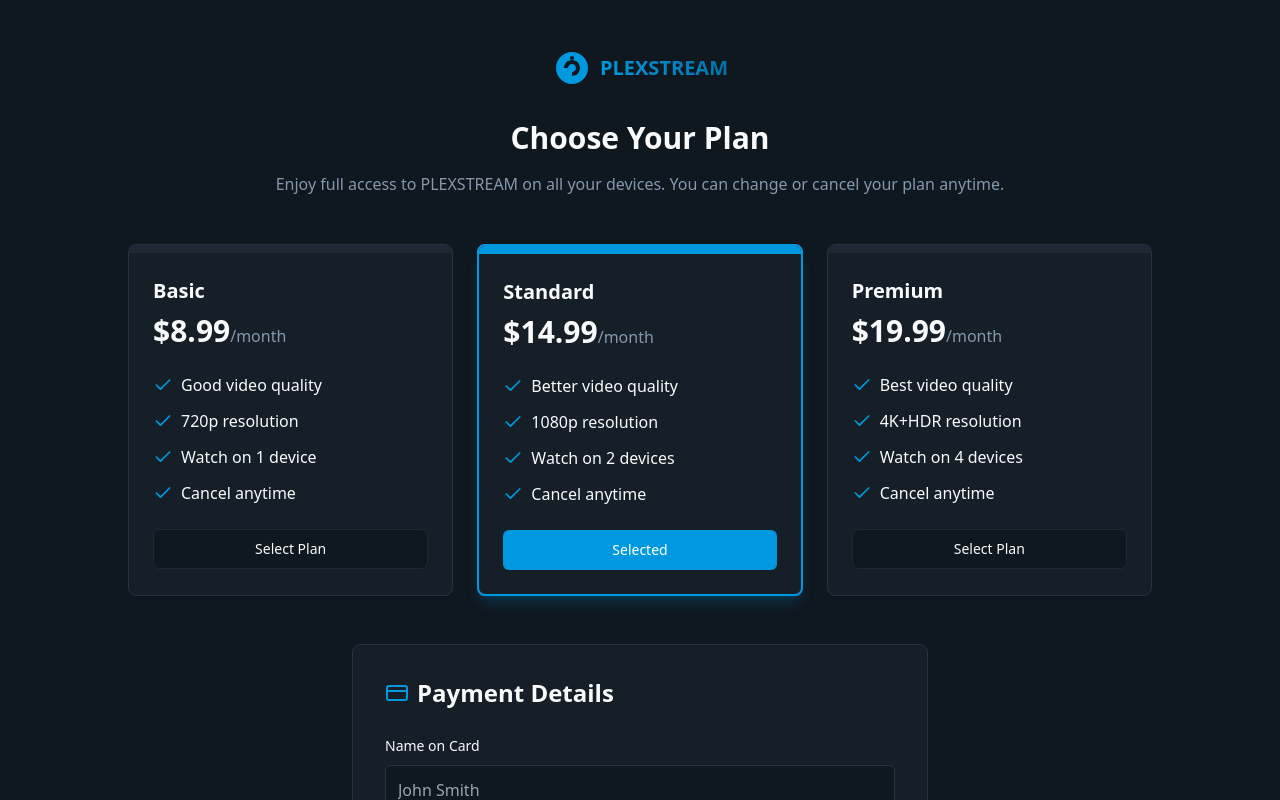
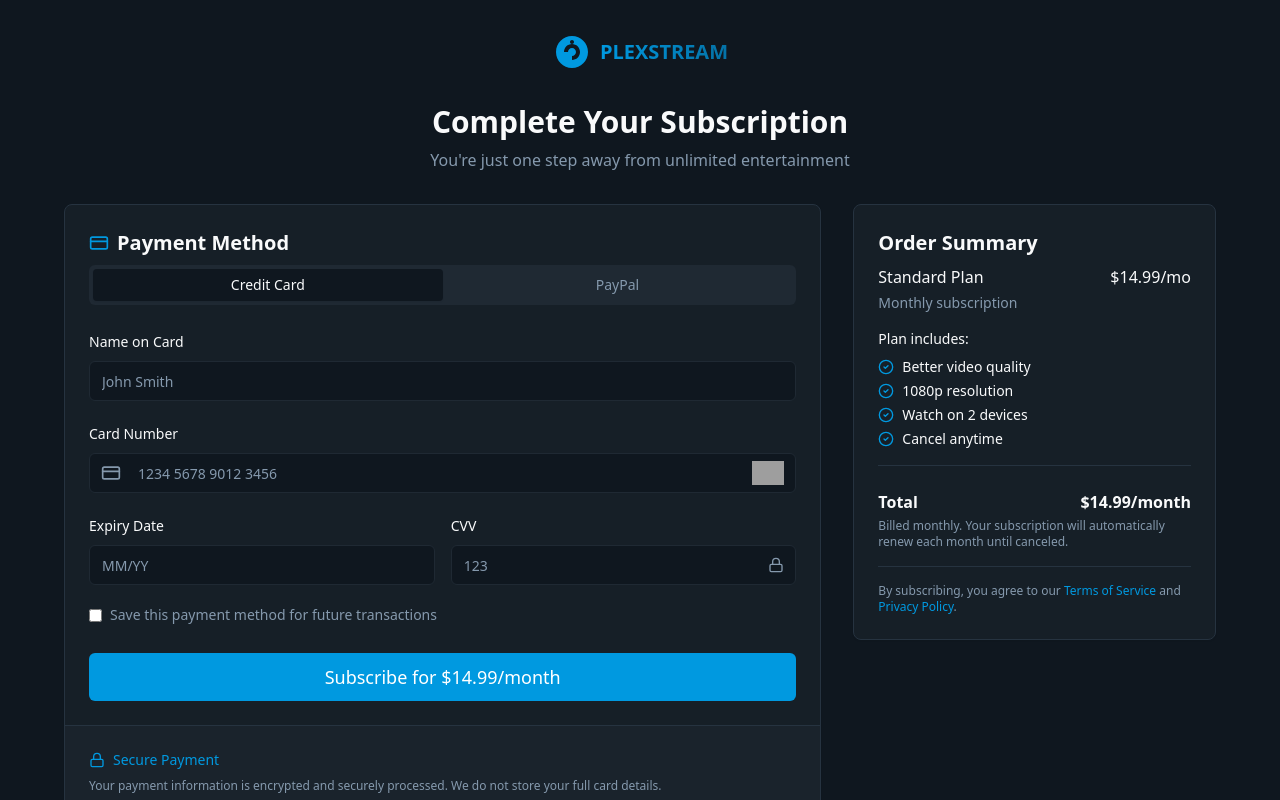
Before and after one commit to Deep-Mhatre/stream-plex-prime-now, a React (Vite) app: page /subscription in a window 1280 px wide. Shown: the top 800 px of the page. Built offline with nearby package versions, Linux system fonts and the light colour scheme; sample sign-in values are in the browser's storage; grey boxes are pictures that could not be loaded.

Commit message:
Implement payment gateway integration

```diff
--- a/package.json
+++ b/package.json
@@ -34,7 +34,7 @@
     "@radix-ui/react-slider": "^1.2.0",
     "@radix-ui/react-slot": "^1.1.0",
     "@radix-ui/react-switch": "^1.1.0",
-    "@radix-ui/react-tabs": "^1.1.0",
+    "@radix-ui/react-tabs": "^1.1.3",
     "@radix-ui/react-toast": "^1.2.1",
     "@radix-ui/react-toggle": "^1.1.0",
     "@radix-ui/react-toggle-group": "^1.1.0",
--- a/src/components/ui/separator.tsx
+++ b/src/components/ui/separator.tsx
@@ -1,3 +1,4 @@
+
 import * as React from "react"
 import * as SeparatorPrimitive from "@radix-ui/react-separator"
 
--- a/src/components/ui/tabs.tsx
+++ b/src/components/ui/tabs.tsx
@@ -1,3 +1,4 @@
+
 import * as React from "react"
 import * as TabsPrimitive from "@radix-ui/react-tabs"
 
--- a/src/pages/Plans.tsx
+++ b/src/pages/Plans.tsx
@@ -48,8 +48,8 @@ const Plans = () => {
 
   const handleContinue = () => {
     console.log(`Selected plan: ${selectedPlan}`);
-    // Navigate to subscription payment page
-    navigate('/subscription');
+    // Navigate to subscription payment page with selected plan
+    navigate(`/subscription?plan=${selectedPlan}`);
   };
 
   return (
--- a/src/pages/SubscriptionPayment.tsx
+++ b/src/pages/SubscriptionPayment.tsx
@@ -1,12 +1,15 @@
+
 import React, { useState } from 'react';
-import { useNavigate } from 'react-router-dom';
+import { useNavigate, useLocation } from 'react-router-dom';
 import { Button } from '@/components/ui/button';
-import { Card, CardContent } from '@/components/ui/card';
-import { Check, CreditCard, QrCode, Smartphone, Building2 } from 'lucide-react';
+import { Card, CardContent, CardFooter, CardHeader } from '@/components/ui/card';
+import { Check, CreditCard, PaymentIcon, Lock, CheckCircle2 } from 'lucide-react';
 import Logo from '@/components/Logo';
 import { toast } from 'sonner';
 import { Label } from '@/components/ui/label';
 import { Input } from '@/components/ui/input';
+import { Tabs, TabsContent, TabsList, TabsTrigger } from '@/components/ui/tabs';
+import { Separator } from '@/components/ui/separator';
 
 interface PlanOption {
   id: string;
@@ -16,6 +19,26 @@ interface PlanOption {
   resolution: string;
   devices: number;
 }
+
+const PaymentMethod = ({
+  title,
+  icon,
+  children
+}: {
+  title: string;
+  icon: React.ReactNode;
+  children: React.ReactNode
+}) => {
+  return (
+    <div className="space-y-4">
+      <div className="flex items-center gap-2 mb-4">
+        {icon}
+        <h3 className="text-lg font-semibold">{title}</h3>
+      </div>
+      {children}
+    </div>
+  );
+};
 
 const SubscriptionPayment = () => {
   const plans: PlanOption[] = [
@@ -45,12 +68,17 @@ const SubscriptionPayment = () => {
     }
   ];
 
-  const [selectedPlan, setSelectedPlan] = useState('standard');
+  const location = useLocation();
+  const queryParams = new URLSearchParams(location.search);
+  const initialPlan = queryParams.get('plan') || 'standard';
+
+  const [selectedPlan, setSelectedPlan] = useState(initialPlan);
   const [cardNumber, setCardNumber] = useState('');
   const [cardName, setCardName] = useState('');
   const [expiry, setExpiry] = useState('');
   const [cvv, setCvv] = useState('');
   const [processing, setProcessing] = useState(false);
+  const [savePaymentMethod, setSavePaymentMethod] = useState(false);
   const navigate = useNavigate();
 
   const handleCardNumberChange = (e: React.ChangeEvent<HTMLInputElement>) => {
@@ -91,141 +119,224 @@ const SubscriptionPayment = () => {
     }, 2000);
   };
 
+  const selectedPlanDetails = plans.find(p => p.id === selectedPlan) || plans[1];
+
   return (
     <div className="min-h-screen bg-background">
-      <div className="container mx-auto px-4 py-12">
+      <div className="container mx-auto px-4 py-8">
         <div className="mb-8 flex justify-center">
           <Logo />
         </div>
 
-        <div className="max-w-4xl mx-auto text-center mb-12">
-          <h1 className="text-3xl font-bold mb-4">Choose Your Plan</h1>
-          <p className="text-muted-foreground">
-            Enjoy full access to PLEXSTREAM on all your devices. You can change or cancel your plan anytime.
+        <div className="max-w-4xl mx-auto mb-8">
+          <h1 className="text-3xl font-bold mb-2 text-center">Complete Your Subscription</h1>
+          <p className="text-muted-foreground text-center">
+            You're just one step away from unlimited entertainment
           </p>
         </div>
 
-        <div className="grid grid-cols-1 md:grid-cols-3 gap-6 max-w-5xl mx-auto mb-12">
-          {plans.map((plan) => (
-            <Card
-              key={plan.id}
-              className={`overflow-hidden transition-all ${
-                selectedPlan === plan.id
-                  ? 'border-primary border-2 shadow-lg shadow-primary/20'
-                  : 'hover:border-primary/50'
-              }`}
-            >
-              <div className={`h-2 ${selectedPlan === plan.id ? 'bg-primary' : 'bg-secondary'}`} />
-              <CardContent className="p-6">
-                <h3 className="text-xl font-bold mb-2">{plan.name}</h3>
-                <div className="mb-6">
-                  <span className="text-3xl font-bold">${plan.price}</span>
-                  <span className="text-muted-foreground">/month</span>
+        <div className="grid grid-cols-1 md:grid-cols-3 gap-8 max-w-6xl mx-auto">
+          {/* Payment Form */}
+          <div className="md:col-span-2">
+            <Card>
+              <CardHeader className="pb-2">
+                <h2 className="text-xl font-semibold flex items-center gap-2">
+                  <CreditCard className="h-5 w-5 text-primary" />
+                  Payment Method
+                </h2>
+              </CardHeader>
+
+              <Tabs defaultValue="card" className="w-full">
+                <div className="px-6">
+                  <TabsList className="grid grid-cols-2 mb-6">
+                    <TabsTrigger value="card">Credit Card</TabsTrigger>
+                    <TabsTrigger value="paypal">PayPal</TabsTrigger>
+                  </TabsList>
                 </div>
 
-                <ul className="space-y-3 mb-6">
-                  <li className="flex items-start gap-2">
-                    <Check className="h-5 w-5 text-primary flex-shrink-0 mt-0.5" />
-                    <span>{plan.quality} video quality</span>
-                  </li>
-                  <li className="flex items-start gap-2">
-                    <Check className="h-5 w-5 text-primary flex-shrink-0 mt-0.5" />
-                    <span>{plan.resolution} resolution</span>
-                  </li>
-                  <li className="flex items-start gap-2">
-                    <Check className="h-5 w-5 text-primary flex-shrink-0 mt-0.5" />
-                    <span>Watch on {plan.devices} device{plan.devices > 1 ? 's' : ''}</span>
-                  </li>
-                  <li className="flex items-start gap-2">
-                    <Check className="h-5 w-5 text-primary flex-shrink-0 mt-0.5" />
-                    <span>Cancel anytime</span>
-                  </li>
-                </ul>
-
-                <Button
-                  variant={selectedPlan === plan.id ? 'default' : 'outline'}
-                  className="w-full"
-                  onClick={() => setSelectedPlan(plan.id)}
-                >
-                  {selectedPlan === plan.id ? 'Selected' : 'Select Plan'}
-                </Button>
-              </CardContent>
-            </Card>
-          ))}
-        </div>
-
-        <div className="max-w-xl mx-auto bg-card p-8 rounded-lg border">
-          <h2 className="text-2xl font-bold mb-6 flex items-center gap-2">
-            <CreditCard className="text-primary" />
-            <span>Payment Details</span>
-          </h2>
-
-          <form onSubmit={handleSubmit} className="space-y-6">
+                <TabsContent value="card">
+                  <form onSubmit={handleSubmit} className="space-y-5 px-6 pb-6">
                     <div className="space-y-2">
-              <label htmlFor="cardName" className="text-sm font-medium">Name on Card</label>
-              <input
+                      <Label htmlFor="cardName">Name on Card</Label>
+                      <Input
                         id="cardName"
                         type="text"
                         value={cardName}
                         onChange={(e) => setCardName(e.target.value)}
                         placeholder="John Smith"
-                className="w-full p-3 border rounded-md bg-background"
                         required
                       />
                     </div>
 
                     <div className="space-y-2">
-              <label htmlFor="cardNumber" className="text-sm font-medium">Card Number</label>
+                      <Label htmlFor="cardNumber">Card Number</Label>
                       <div className="relative">
-                <input
+                        <Input
                           id="cardNumber"
                           type="text"
                           value={cardNumber}
                           onChange={handleCardNumberChange}
                           placeholder="1234 5678 9012 3456"
-                  className="w-full p-3 border rounded-md bg-background"
+                          className="pl-12"
                           required
                         />
+                        <div className="absolute inset-y-0 left-0 flex items-center pl-3 pointer-events-none">
+                          <CreditCard className="h-5 w-5 text-muted-foreground" />
+                        </div>
+                        <div className="absolute inset-y-0 right-0 flex items-center pr-3 pointer-events-none">
+                          <img src="https://upload.wikimedia.org/wikipedia/commons/thumb/2/2a/Mastercard-logo.svg/1280px-Mastercard-logo.svg.png"
+                               alt="Mastercard"
+                               className="h-6" />
+                        </div>
                       </div>
                     </div>
 
                     <div className="grid grid-cols-2 gap-4">
                       <div className="space-y-2">
-                <label htmlFor="expiry" className="text-sm font-medium">Expiry Date</label>
-                <input
+                        <Label htmlFor="expiry">Expiry Date</Label>
+                        <Input
                           id="expiry"
                           type="text"
                           value={expiry}
                           onChange={handleExpiryChange}
                           placeholder="MM/YY"
-                  className="w-full p-3 border rounded-md bg-background"
                           required
                         />
                       </div>
 
                       <div className="space-y-2">
-                <label htmlFor="cvv" className="text-sm font-medium">CVV</label>
-                <input
+                        <Label htmlFor="cvv">CVV</Label>
+                        <div className="relative">
+                          <Input
                             id="cvv"
                             type="text"
                             value={cvv}
                             onChange={handleCvvChange}
                             placeholder="123"
-                  className="w-full p-3 border rounded-md bg-background"
                             required
                           />
+                          <div className="absolute inset-y-0 right-0 flex items-center pr-3 pointer-events-none">
+                            <Lock className="h-4 w-4 text-muted-foreground" />
+                          </div>
+                        </div>
                       </div>
                     </div>
 
-            <div className="pt-4">
+                    <div className="flex items-center space-x-2">
+                      <input
+                        type="checkbox"
+                        id="savePayment"
+                        checked={savePaymentMethod}
+                        onChange={() => setSavePaymentMethod(!savePaymentMethod)}
+                        className="rounded border-gray-300"
+                      />
+                      <Label htmlFor="savePayment" className="text-sm text-muted-foreground">
+                        Save this payment method for future transactions
+                      </Label>
+                    </div>
+
+                    <div className="pt-2">
                       <Button type="submit" className="w-full py-6 text-lg" disabled={processing}>
-                {processing ? 'Processing...' : `Subscribe for $${plans.find(p => p.id === selectedPlan)?.price}/month`}
+                        {processing ? 'Processing...' : `Subscribe for $${selectedPlanDetails.price.toFixed(2)}/month`}
                       </Button>
-              <p className="mt-4 text-xs text-center text-muted-foreground">
-                By subscribing, you agree to our Terms of Service and Privacy Policy. Your subscription will automatically renew monthly until canceled.
+                    </div>
+                  </form>
+                </TabsContent>
+
+                <TabsContent value="paypal" className="px-6 pb-6">
+                  <div className="text-center py-6 space-y-4">
+                    <img
+                      src="https://upload.wikimedia.org/wikipedia/commons/thumb/b/b5/PayPal.svg/1280px-PayPal.svg.png"
+                      alt="PayPal"
+                      className="h-16 mx-auto"
+                    />
+                    <p className="text-muted-foreground">
+                      You'll be redirected to PayPal to complete your purchase securely.
+                    </p>
+                    <Button className="w-full py-6" onClick={() => {
+                      toast.info("Redirecting to PayPal...");
+                      setTimeout(() => {
+                        toast.success(`Successfully subscribed to ${selectedPlanDetails.name} plan!`);
+                        navigate('/');
+                      }, 2000);
+                    }}>
+                      Pay with PayPal
+                    </Button>
+                  </div>
+                </TabsContent>
+              </Tabs>
+
+              <CardFooter className="border-t bg-muted/50 flex-col items-start p-6">
+                <div className="flex items-center gap-2 mb-2 text-primary">
+                  <Lock className="h-4 w-4" />
+                  <span className="text-sm font-medium">Secure Payment</span>
+                </div>
+                <p className="text-xs text-muted-foreground">
+                  Your payment information is encrypted and securely processed. We do not store your full card details.
+                </p>
+              </CardFooter>
+            </Card>
+          </div>
+
+          {/* Order Summary */}
+          <div className="md:col-span-1">
+            <Card>
+              <CardHeader className="pb-2">
+                <h2 className="text-xl font-semibold">Order Summary</h2>
+              </CardHeader>
+              <CardContent className="space-y-4">
+                <div className="space-y-1">
+                  <div className="flex items-center justify-between">
+                    <span className="font-medium">{selectedPlanDetails.name} Plan</span>
+                    <span className="font-medium">${selectedPlanDetails.price.toFixed(2)}/mo</span>
+                  </div>
+                  <p className="text-sm text-muted-foreground">Monthly subscription</p>
+                </div>
+
+                <div className="space-y-2">
+                  <h3 className="text-sm font-medium">Plan includes:</h3>
+                  <ul className="space-y-1">
+                    <li className="flex items-start gap-2 text-sm">
+                      <CheckCircle2 className="h-4 w-4 text-primary flex-shrink-0 mt-0.5" />
+                      <span>{selectedPlanDetails.quality} video quality</span>
+                    </li>
+                    <li className="flex items-start gap-2 text-sm">
+                      <CheckCircle2 className="h-4 w-4 text-primary flex-shrink-0 mt-0.5" />
+                      <span>{selectedPlanDetails.resolution} resolution</span>
+                    </li>
+                    <li className="flex items-start gap-2 text-sm">
+                      <CheckCircle2 className="h-4 w-4 text-primary flex-shrink-0 mt-0.5" />
+                      <span>Watch on {selectedPlanDetails.devices} device{selectedPlanDetails.devices > 1 ? 's' : ''}</span>
+                    </li>
+                    <li className="flex items-start gap-2 text-sm">
+                      <CheckCircle2 className="h-4 w-4 text-primary flex-shrink-0 mt-0.5" />
+                      <span>Cancel anytime</span>
+                    </li>
+                  </ul>
+                </div>
+
+                <Separator />
+
+                <div className="pt-2">
+                  <div className="flex justify-between items-center font-bold">
+                    <span>Total</span>
+                    <span>${selectedPlanDetails.price.toFixed(2)}/month</span>
+                  </div>
+                  <p className="text-xs text-muted-foreground mt-1">
+                    Billed monthly. Your subscription will automatically renew each month until canceled.
                   </p>
                 </div>
-          </form>
+
+                <div className="mt-4 pt-4 border-t">
+                  <p className="text-xs text-muted-foreground">
+                    By subscribing, you agree to our{' '}
+                    <a href="/terms" className="text-primary hover:underline">Terms of Service</a> and{' '}
+                    <a href="/privacy" className="text-primary hover:underline">Privacy Policy</a>.
+                  </p>
+                </div>
+              </CardContent>
+            </Card>
+          </div>
         </div>
       </div>
     </div>
```
Also changed, not shown: 1 other file (tests, documents, lock files or other folders). Lines whose indentation alone changed are shown as unchanged.
